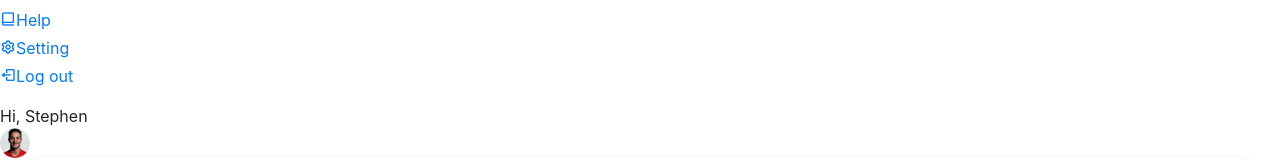
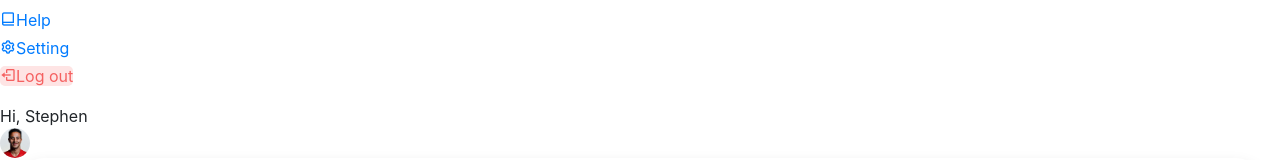
Before and after one commit to Timothy16/Rtech, a Nuxt app: page /dashboard/bank-details in a window 1280 px wide. Shown: the part 197-357 px from the top of the page. Built offline with nearby package versions, Linux system fonts and the light colour scheme; what maz-ui would draw is missing.

Commit message:
update on password reset

```diff
--- a/layouts/partials/SideMenu.vue
+++ b/layouts/partials/SideMenu.vue
@@ -66,7 +66,7 @@
             <span class="links_name">Setting</span>
           </nuxt-link>
         </li>
-        <li class="log_out">
+        <li class="log_out bg-log-out">
           <a href="#">
             <i class='bx bx-log-out'></i>
             <span class="links_name">Log out</span>
@@ -88,6 +88,12 @@ export default {
 </script>
 
 <style  scoped>
+.bg-log-out a{
+  background: #FEE4E4;
+  border-radius: 5px;
+  width: 80% !important;
+  color: #F56161 !important;
+}
 a.nuxt-link-exact-active {
   /* color: #fff !important; */
 }
```
